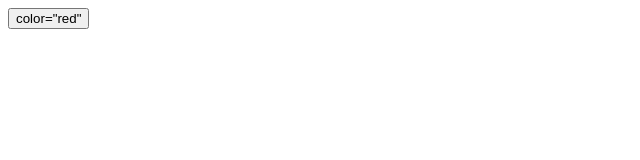
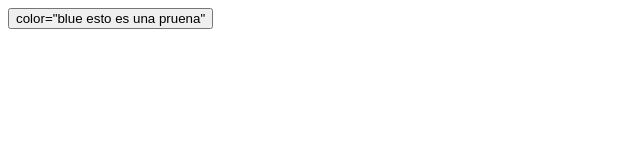
Before and after one commit to juliocaceres850/miprimerrepo, a plain HTML site: page index.html in a window 1280 px wide. Shown: the whole page, without its empty margins (0-640 px from the left). Drawn offline with Linux system fonts and the light colour scheme.

Commit message:
modifique el index

```diff
--- a/index.html
+++ b/index.html
@@ -6,6 +6,6 @@
     <title>Document</title>
 </head>
 <body>
-    <button>color="red"</button>
+    <button>color="blue esto es una pruena"</button>
 </body>
 </html>
```
